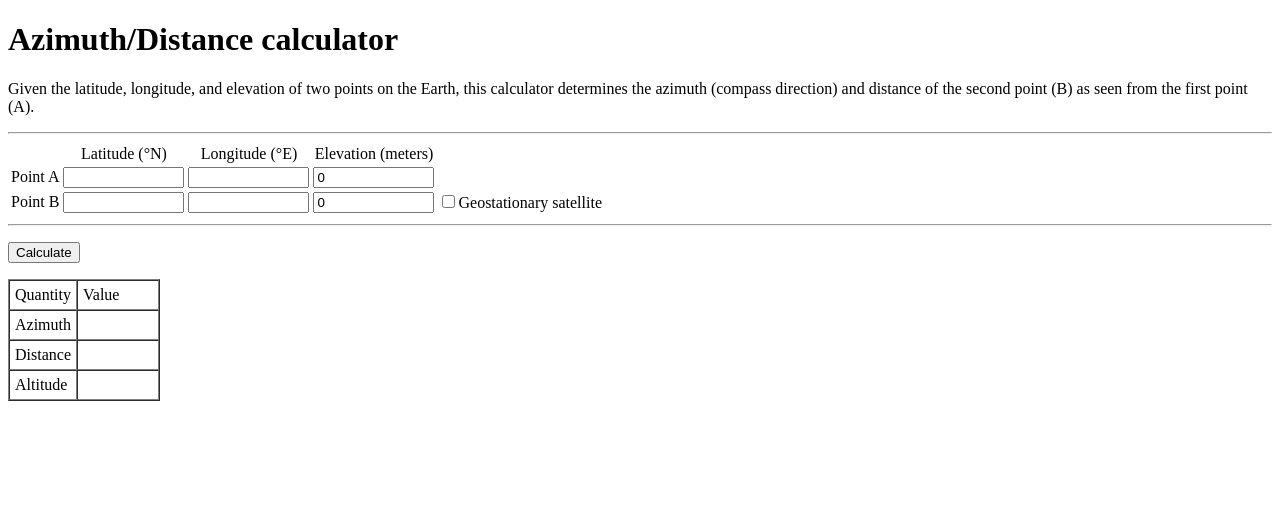
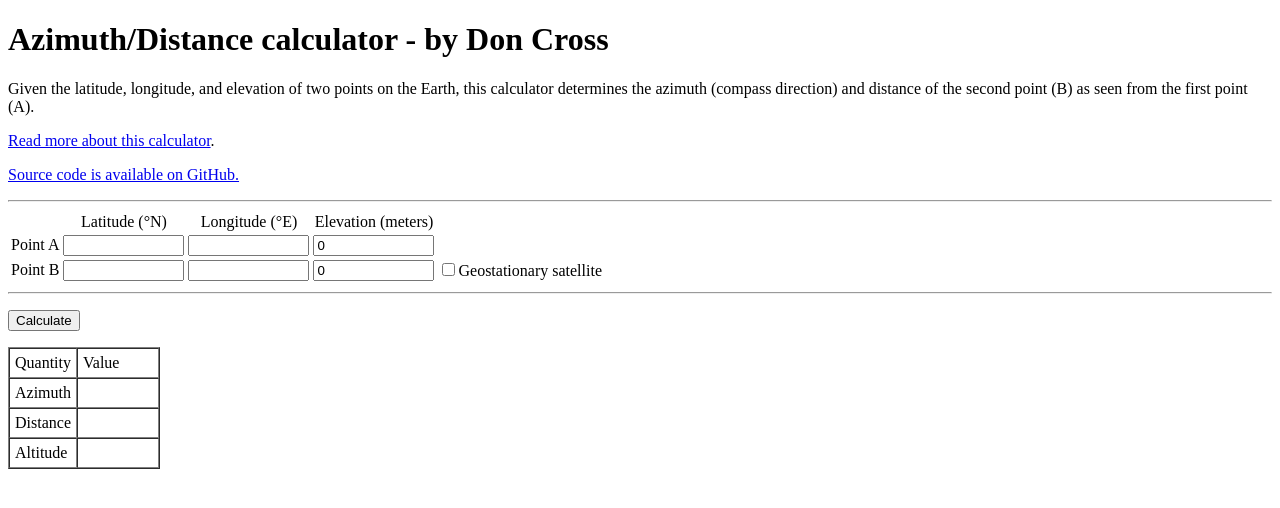
Before and after one commit to nhtooaung/geocalc, a plain HTML site: page index.html in a window 1280 px wide. Drawn offline with Linux system fonts and the light colour scheme.

Commit message:
Update index.html

```diff
--- a/index.html
+++ b/index.html
@@ -1,7 +1,7 @@
 <!DOCTYPE html>
 <html>
 <head>
-<title>Azimuth/Distance calculator</title>
+<title>Azimuth/Distance calculator by Don Cross</title>
 </head>
 <body>
 
@@ -236,11 +236,17 @@
     }
 </script>
 
-<h1>Azimuth/Distance calculator</h1>
+<h1>Azimuth/Distance calculator - by Don Cross</h1>
 <p>
     Given the latitude, longitude, and elevation of two points on the Earth,
     this calculator determines the azimuth (compass direction) and distance
     of the second point (B) as seen from the first point (A).
+</p>
+<p>
+    <a href="https://medium.com/@cosinekitty/calculating-azimuth-distance-and-altitude-from-a-pair-of-gps-locations-36b4325d8ab0?sk=03e3dcc31f9841900d1dd097765f7163">Read more about this calculator</a>.
+</p>
+<p>
+    <a href="https://github.com/cosinekitty/geocalc">Source code is available on GitHub.</a>
 </p>
 
 <hr/>
```
